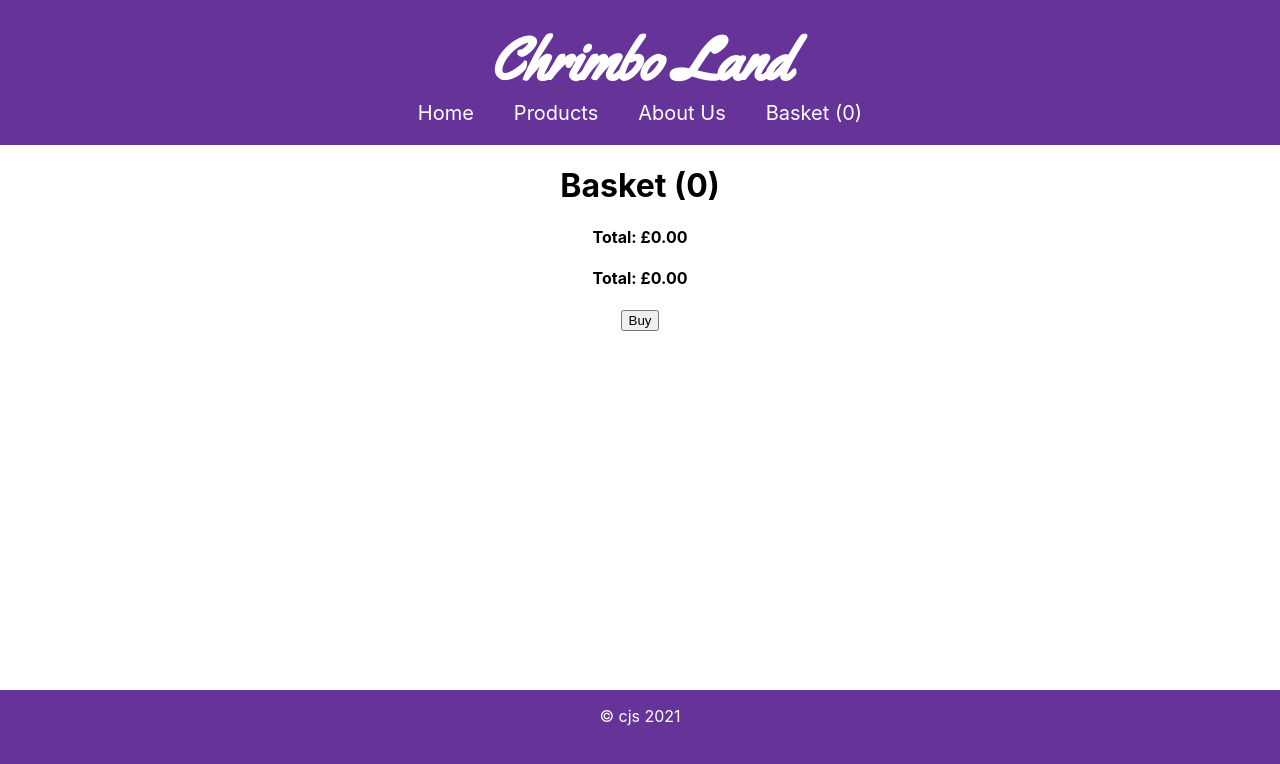
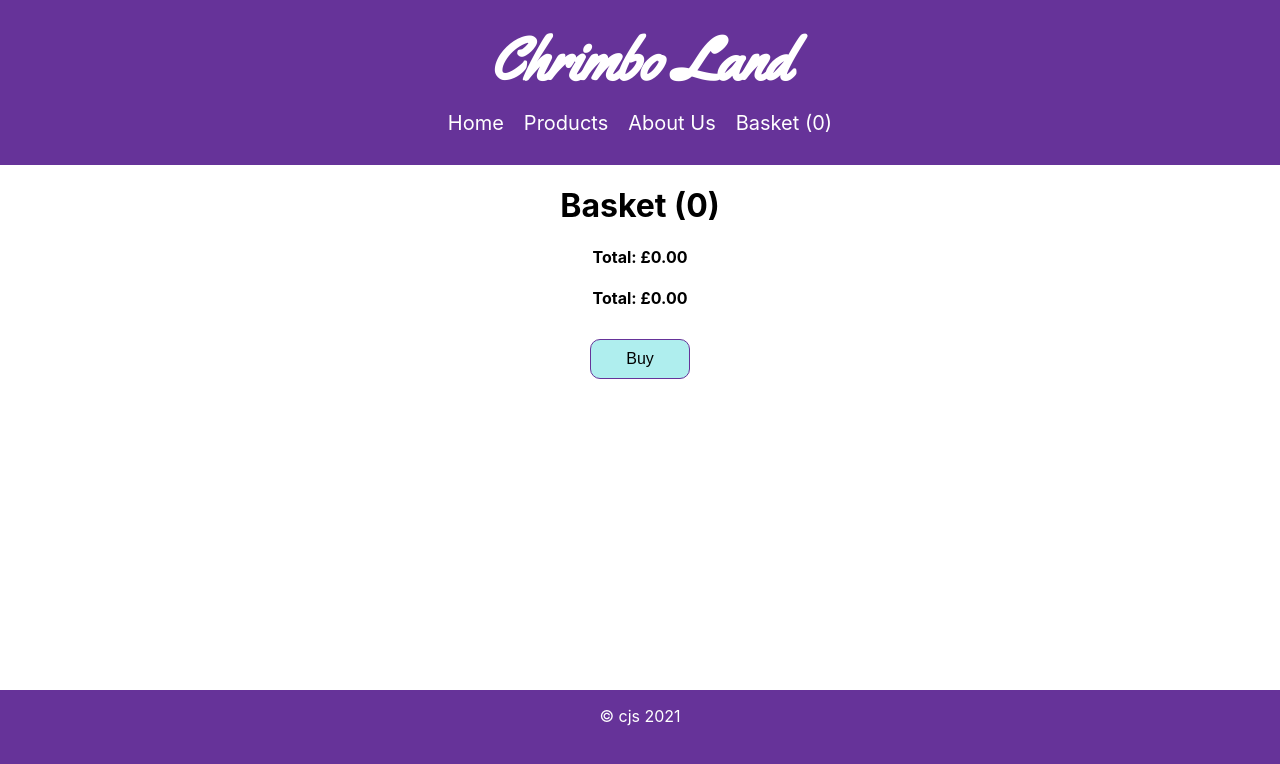
Before and after one commit to jimbob68/shopfront, a React (Create React App) app: page /basket in a window 1280 px wide. Shown: the top 764 px of the page. Built offline with nearby package versions, Linux system fonts and the light colour scheme.

Commit message:
styled buy button and fixed nav bar styling

```diff
--- a/src/components/NavBar.css
+++ b/src/components/NavBar.css
@@ -12,6 +12,8 @@
 .nav-link {
 	text-decoration: none;
 	color: white;
+	padding: 10px;
+	display: inline-block;
 }
 .nav-bar ul {
 	list-style: none;
@@ -21,7 +23,7 @@
 }
 .nav-bar li {
 	display: inline-block;
-	padding: 0px 20px;
+	/* padding: 0px 20px; */
 	font-size: 20px;
 }
 .nav-bar-shop-title {
@@ -38,12 +40,24 @@
 	/* height: 50px;
 	width: 50px; */
 	font-size: 30px;
+	padding: 10px;
 }
 
 .nav-bar-links-container {
 	display: flex;
 	justify-content: center;
 	margin-bottom: 10px;
+}
+
+/* Add an active class to highlight the current page */
+.nav-bar li:hover {
+	background-color: #ffffff;
+	/* padding: 10px; */
+	color: rebeccapurple;
+	font-weight: bold;
+}
+.nav-link:hover{
+	color: rebeccapurple;
 }
 
 @media screen and (max-width: 600px) {
@@ -88,12 +102,6 @@
 	} */
 }
 
-/* Add an active class to highlight the current page */
-.nav-bar li:hover {
-	background-color: #4caf50;
-	color: white;
-}
-
 @media screen and (max-width: 350px) {
 	.nav-bar-shop-title {
 		font-size: 50px;
--- a/src/screens/Basket.css
+++ b/src/screens/Basket.css
@@ -0,0 +1,9 @@
+.buy-button {
+    margin: 10px;
+	background-color: paleturquoise;
+	border: solid 1px rebeccapurple;
+	border-radius: 10px;
+	padding: 10px;
+    font-size: 16px;
+    width: 100px;
+}
--- a/src/screens/Basket.js
+++ b/src/screens/Basket.js
@@ -76,7 +76,7 @@ const Basket = ({ basketItems, setBasketItems }) => {
 			<h4>Total: £{basketTotal()}</h4>
 			{displayBasketItems()}
 			<h4>Total: £{basketTotal()}</h4>
-			<button onClick={() => handleBuy()}>Buy</button>
+			<button className="buy-button" onClick={() => handleBuy()}>Buy</button>
 		</div>
 	);
 };
```
Also changed, not shown: 1 other file (tests, documents, lock files or other folders).
